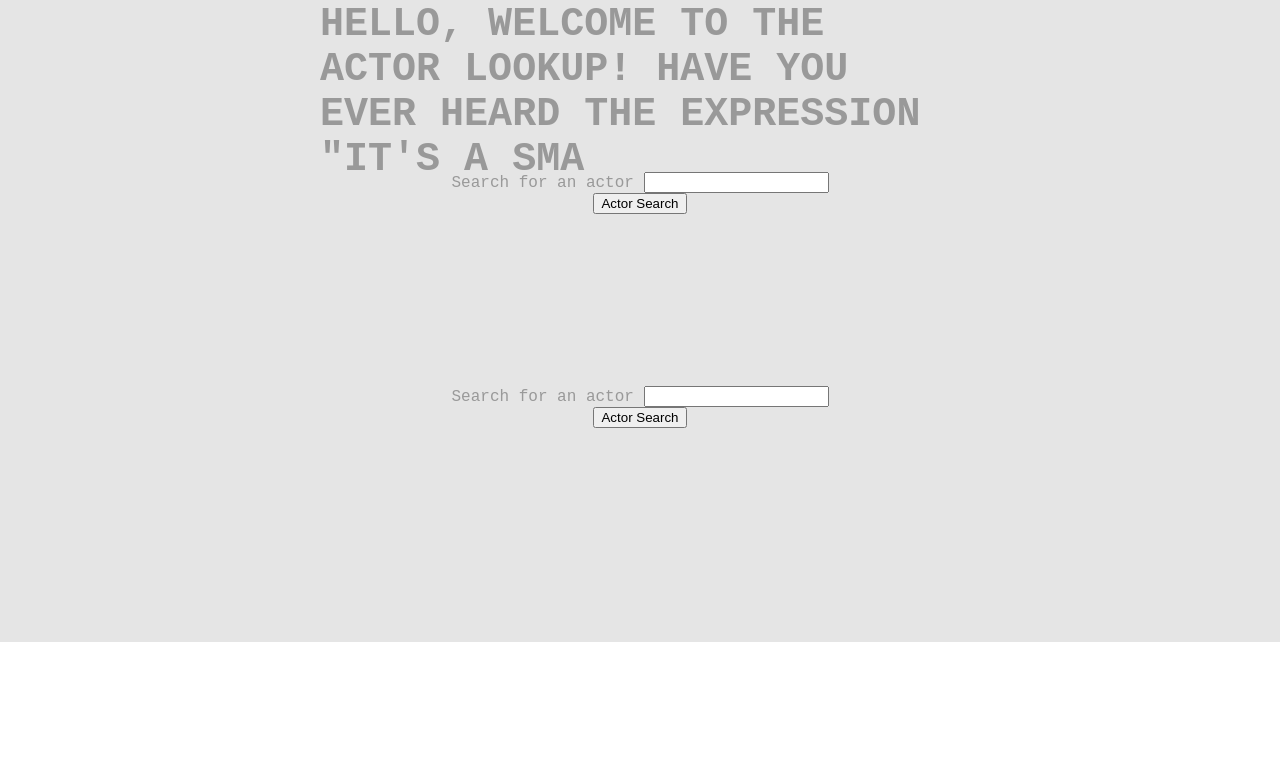
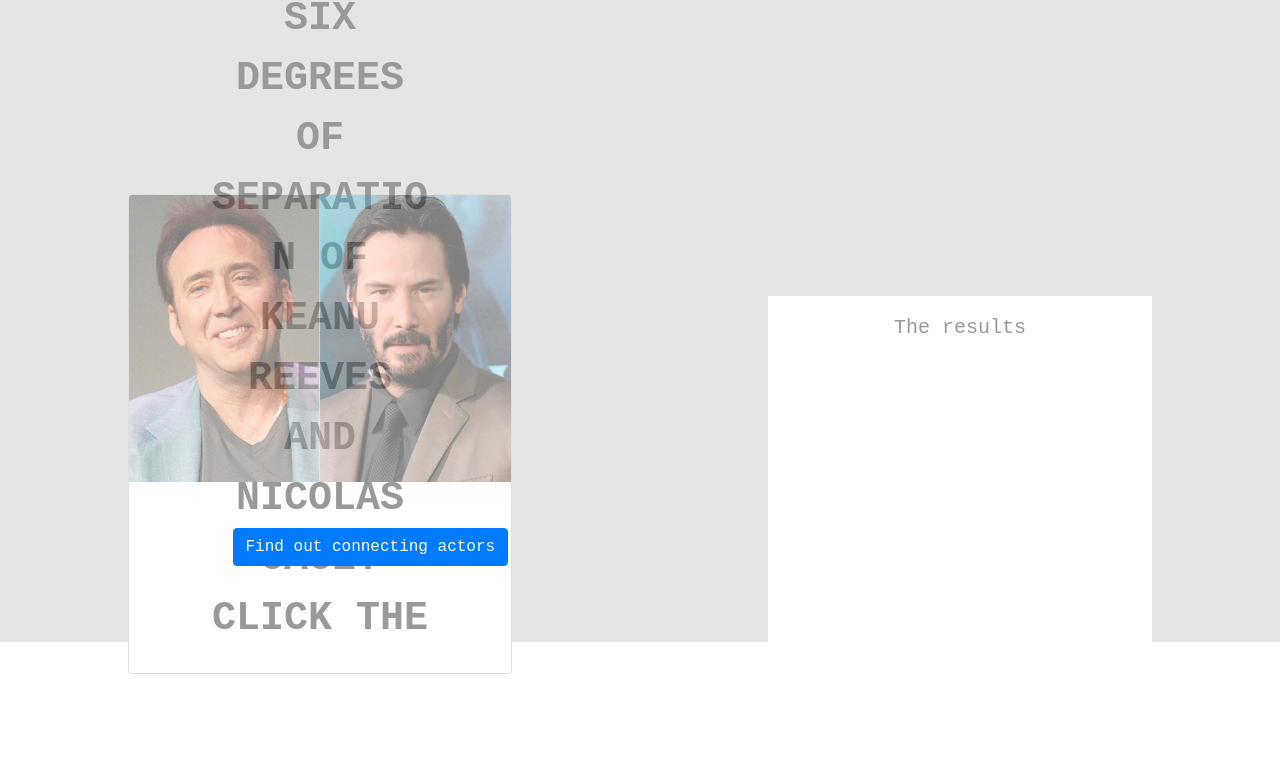
Before and after one commit to marcinpaszt/actor-search, a plain HTML site: page index.html in a window 1280 px wide. Shown: the part 158-934 px from the top of the page. Before the commit the page ends 800 px from the top, so only its background shows below. Drawn offline with nearby package versions, Linux system fonts and the light colour scheme.

Commit message:
third commit

```diff
--- a/css/style.css
+++ b/css/style.css
@@ -14,8 +14,7 @@ h1 {
 }
 
 p {
-  text-align: left;
-  margin: 0;
+  text-align: center;
   text-transform: uppercase;
   font-size: 30pt;
   font-weight: 900;
@@ -35,6 +34,30 @@ p {
 	vertical-align: top;
 }
 
-#actor-form {
-  margin-top: -20%;
+.card {
+  margin-top: -35%;
+  margin-left: 10%;
+  width: 400px;
+  height: 40%;
 }
+
+.btn-primary {
+margin-top: 7%;
+margin-left: -52%;
+position: absolute;
+}
+
+.card-img-top {
+  opacity: .50;
+}
+
+.card-text {
+  margin-top:-150%;
+  width: 65%;
+}
+
+.card2 {
+  margin-top: -29.5%;
+  margin-left: 60%;
+  background-color: white;
+}
--- a/index.html
+++ b/index.html
@@ -15,27 +15,34 @@
       rel="stylesheet"
       href="https://fonts.googleapis.com/css?family=Raleway:400"
     />
+    <link
+      rel="stylesheet"
+      href="https://maxcdn.bootstrapcdn.com/bootstrap/4.0.0/css/bootstrap.min.css"
+    />
     <link rel="stylesheet" href="css/style.css" />
   </head>
+  <body>
     <div id="table">
-        <div id="centeralign">
-          <h1>The Actor Lookup.</h1>
-          <p>Hello, welcome to The Actor Lookup! Have you ever heard the expression "it's a small world"? The same applies to Hollywood and actors. Type in an actor's name and see if they are connected in anyway. If you like what you see, check out my <a href="https://marcinpaszt.github.io/updated-portfolio-2/">portfolio</a>.</p>
-        </div>
+      <div id="centeralign"><h1>The Actor Lookup.</h1></div>
     </div>
-<div id=actor-form>
-          <form id="actor-form">
-            <label for="actor-input">Search for an actor</label>
-            <input type="text" id="actor-input"><br>
-            <input id="btnKeanu" type="submit" value="Actor Search">
-          </form>
-          <form id="actor-form">
-              <label for="actor-input">Search for an actor</label>
-              <input type="text" id="actor-input"><br>
-              <input id="btnCage" type="submit" value="Actor Search">
-            </form>
-        </div>
 
+    <div id="actor-view"></div>
+
+    <div class="card" style="height:60%; width: 30%;">
+      <img class="card-img-top" src="css/images/keanucage.jpg" alt="" />
+      <div class="card-body">
+        <p class="card-text">
+          Six degrees of separation of Keanu reeves and Nicolas Cage. Click the
+          button to find out what connects them.
+        </p>
+        <a href="#" class="btn btn-primary">Find out connecting actors</a>
+      </div>
+    </div>
+
+    <div class="card2" style="height:60%; width: 30%;">
+        <div class="card-body">
+            <h5 class="card-title">The results</h5>
+    </div>
 
     <script src="https://ajax.googleapis.com/ajax/libs/jquery/1.12.4/jquery.min.js"></script>
     <script src="https://cdnjs.cloudflare.com/ajax/libs/gsap/1.20.2/TweenMax.min.js"></script>
```
Also changed, not shown: css/images/keanucage.jpg (added).
